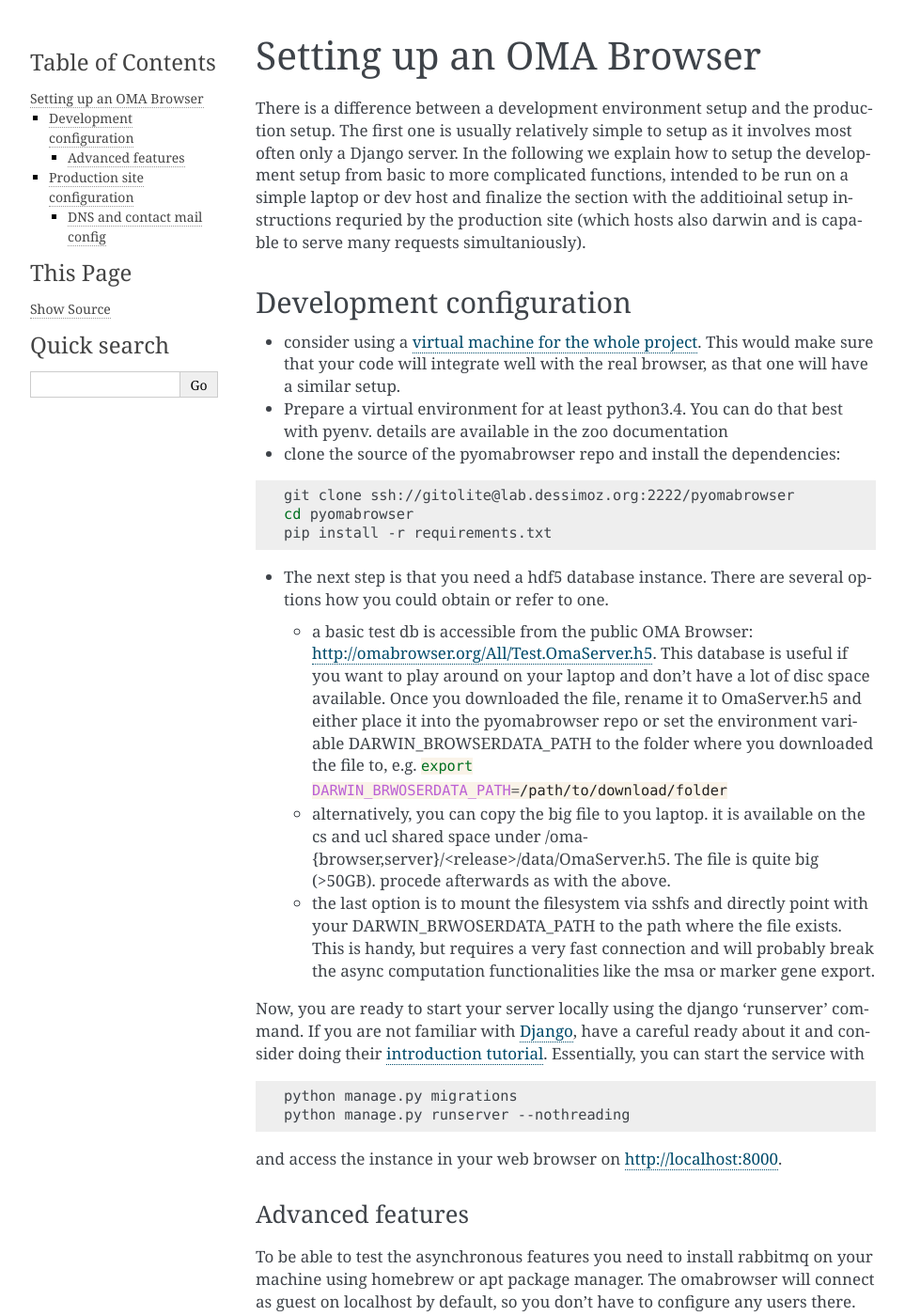
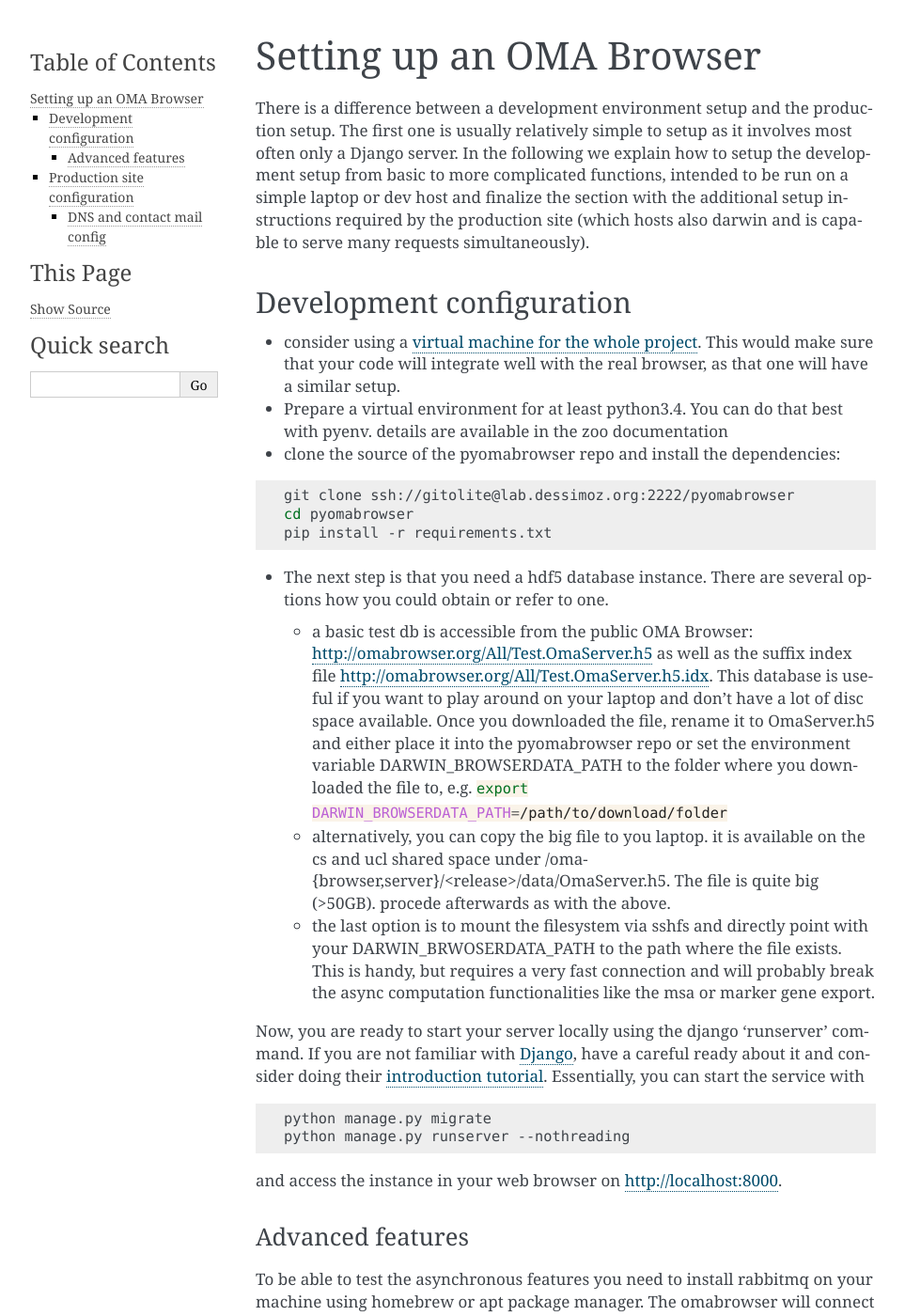
Before and after one commit to DessimozLab/pyomabrowser, a Sphinx documentation site: the page built from docs/setup.rst, in a window 1280 px wide and 1400 px high. Shown: the whole window at 94% size, without its empty margins (148-1111 px from the left). Built offline with Sphinx 7.4.7, drawn with Linux system fonts in a browser that asks for light colours.

Commit message:
fixes a few type in the docs

```diff
--- a/docs/setup.rst
+++ b/docs/setup.rst
@@ -8,9 +8,9 @@
 setup. The first one is usually relatively simple to setup as it involves most often
 only a Django server. In the following we explain how to setup the development
 setup from basic to more complicated functions, intended to be run on a simple laptop
-or dev host and finalize the section with the additioinal setup instructions
-requried by the production site (which hosts also darwin and is capable to serve
-many requests simultaniously).
+or dev host and finalize the section with the additional setup instructions
+required by the production site (which hosts also darwin and is capable to serve
+many requests simultaneously).
 
 Development configuration
 -------------------------
@@ -34,11 +34,12 @@
   you could obtain or refer to one.
 
   * a basic test db is accessible from the public OMA Browser:
-    http://omabrowser.org/All/Test.OmaServer.h5. This database is useful if you want
+    http://omabrowser.org/All/Test.OmaServer.h5 as well as the suffix index file
+    http://omabrowser.org/All/Test.OmaServer.h5.idx. This database is useful if you want
     to play around on your laptop and don't have a lot of disc space available. Once you
     downloaded the file, rename it to OmaServer.h5 and either place it into the pyomabrowser
     repo or set the environment variable DARWIN_BROWSERDATA_PATH to the folder where you
-    downloaded the file to, e.g. :sh:`export DARWIN_BRWOSERDATA_PATH=/path/to/download/folder`
+    downloaded the file to, e.g. :sh:`export DARWIN_BROWSERDATA_PATH=/path/to/download/folder`
 
 
   * alternatively, you can copy the big file to you laptop. it is available on the
@@ -57,7 +58,7 @@
 
 .. code-block:: sh
 
-    python manage.py migrations
+    python manage.py migrate
     python manage.py runserver --nothreading
 
 and access the instance in your web browser on http://localhost:8000.
```
